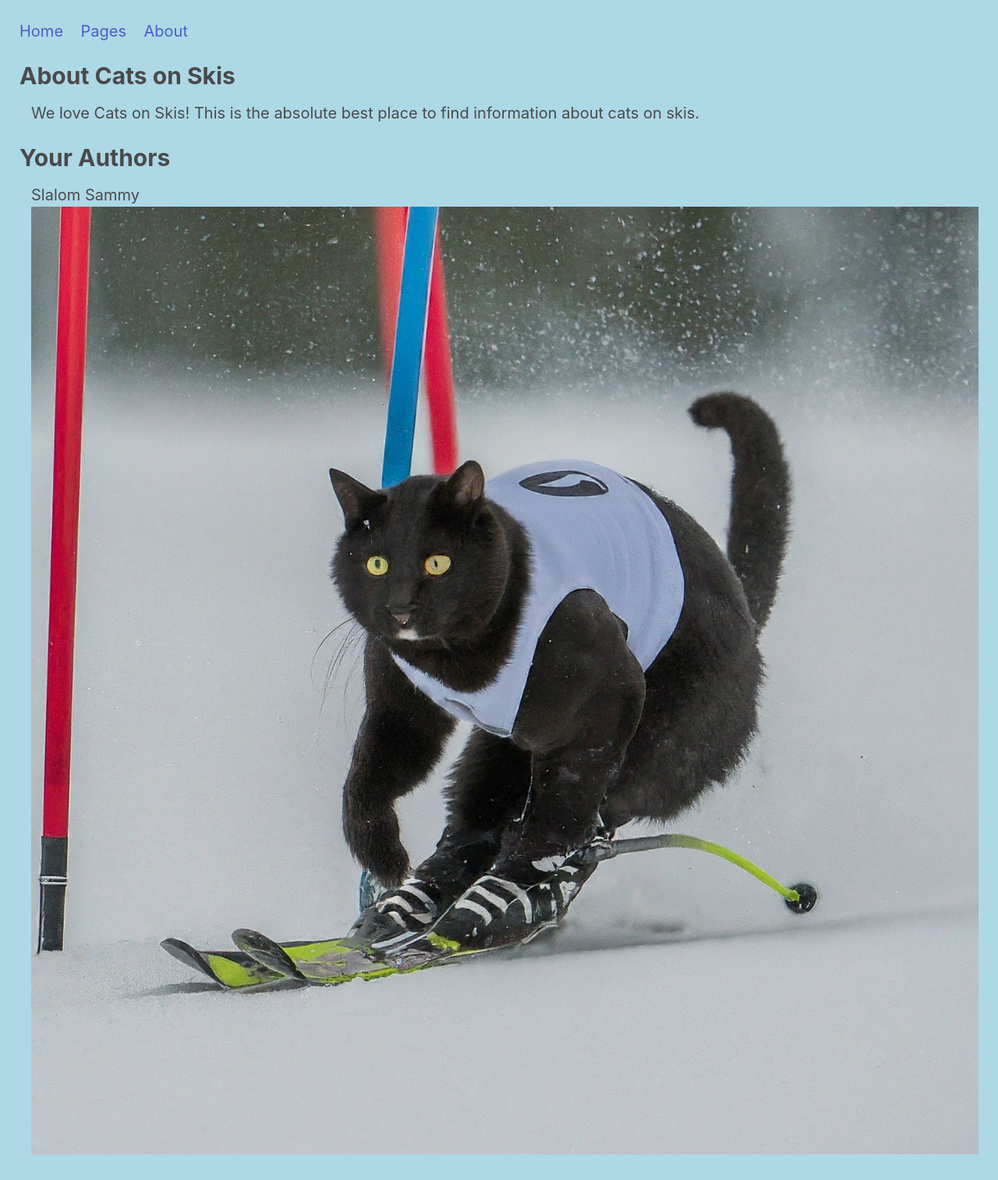
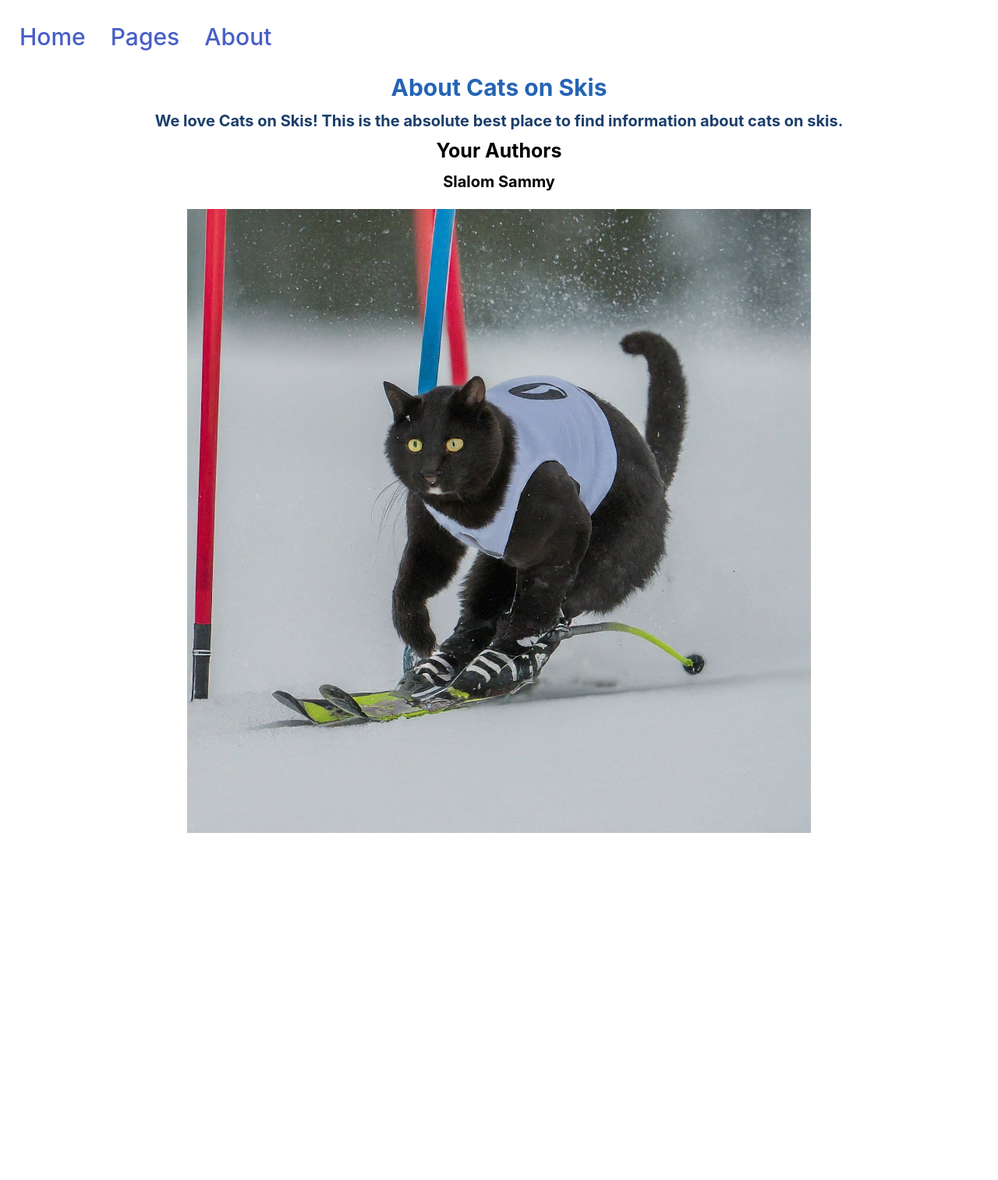
Before and after one commit to rosanajosepha/ski-cats-website, a Flask app: page /about in a window 1280 px wide. Shown: the whole page at 78% size. After the commit the page ends 1068 px from the top, so only its background shows below. Run offline with Flask 3, Linux system fonts and the light colour scheme.

Commit message:
improve UI

```diff
--- a/flaskr/static/style.css
+++ b/flaskr/static/style.css
@@ -2,20 +2,66 @@
 
 html {
     margin: 25px;
-    background-color: lightblue;
+    background-color: rgb(255, 255, 255);
     font-family: verdana;
     font-size: 20px;
 }
 
 h3 {
     margin-top: 20px;
-    background-color: lightblue;
+    background-color: rgb(255, 255, 255);
     font-size: 30px;
     font-weight: bolder;
+    color: rgb(37, 100, 181);
+    text-align: center;
+}
+
+h4{
+    margin-top: 5px;
+    background-color: rgb(255, 255, 255);
+    font-size: 20px;
+    font-weight: bolder;
+    color: rgb(27, 62, 107);
+    text-align: center;
+}
+
+h5{
+    margin-top: 5px;
+    background-color: rgb(255, 255, 255);
+    font-size: 25px;
+    font-weight: bolder;
+    color: rgb(0, 0, 0);
+    text-align: center;
+}
+
+h6{
+    margin-top: 5px;
+    background-color: rgb(255, 255, 255);
+    font-size: 20px;
+    font-weight: bolder;
+    color: rgb(0, 0, 0);
+    text-align: center;
 }
 
 p {
     margin-top: 10px;
     margin-left: 15px;
-    background-color: lightblue;
+    background-color: rgb(255, 255, 255);
 }
+
+p2{
+    margin-top: 10px;
+    margin-left: 12px;
+    background-color: rgb(255, 255, 255);
+}
+
+img{
+    height: 800px;
+    align-content: center;
+    max-width: 100%;
+}
+
+img2{
+    height: 50px;
+    max-width: 100%;
+}
--- a/flaskr/templates/about.html
+++ b/flaskr/templates/about.html
@@ -5,17 +5,20 @@
 {% endblock %}
 
 {% block content %}
+<h3>
+    <img2 src="static/img/ski_cat.png">
+</h3>
 <h3>About Cats on Skis</h3>
 
-<p>
+<h4>
 We love Cats on Skis! This is the absolute best place to find information about cats on skis.
-</p>
+</h4>
 
-<h3>Your Authors</h3>
+<h5>Your Authors</h5>
+<h6>Slalom Sammy </h6>
 
-<p>
-Slalom Sammy
+<h3>
 <img src="{{ url_for('images', image='slalom-sammy') }}">
-</p>
+</h3h3>
 
 {% endblock %}
--- a/flaskr/templates/main.html
+++ b/flaskr/templates/main.html
@@ -3,14 +3,15 @@
 
 <head>
     <head>
-        <title>{% block page_name %}{{ page_name }}{% endblock %}</title>
+        <title> {% block page_name %}{{ page_name }}{% endblock %}</title>
         <link rel="stylesheet" href="{{ url_for('static', filename='style.css') }}">
+        <link rel="icon" type="image/png" href="/img/ski_cat.png">
     </head>
 </head>
 
+
 <body>
-    <!-- The below tag is using Bulma CSS. Try replacing line 14 with line 13. -->
-    <!-- <div class="has-text-success-dark is-size-4  has-text-weight-medium"> -->
+   <div class="has-text-success-dark is-size-4  has-text-weight-medium">
     <div>
         <a href="{{ url_for('home') }}">
             Home
@@ -24,11 +25,9 @@
             About
         </a>
     </div>
-
-    <!-- The below tag is using Bulma CSS. Try replacing line 30 with line 29. -->
     <!-- <div class="content"> -->
     <div>
-        {% block content %}{{ page_content }}{% endblock %}
+        {% block content %} <h3>{{ page_content }}</h3>{% endblock %}
     </div>
 
 </body>
--- a/flaskr/templates/pages.html
+++ b/flaskr/templates/pages.html
@@ -5,10 +5,10 @@
 {% endblock %}
 
 {% block content %}
-<h3>Pages contained in this Wiki</h3>
+<h3>Read about our Famous Cats on Skis Here!</h3>
 <ul>
     {% for page in all_pages %}
-    <li><a href="{{ url_for('pages', name=page) }}">{{page}}</a></li>
+    <li><a href="{{ url_for('pages', name=page) }}">{{page}}</a> <p></p></li>
     {% endfor %}
 </ul>
 
```
Also changed, not shown: flaskr/static/data/Nefarious Purpuss.txt (renamed from flaskr/static/data/nefarious-purpuss.txt), flaskr/static/data/Slalom Sammy.txt (renamed from flaskr/static/data/slalom-sammy.txt), flaskr/static/img/ski_cat.png (added).
